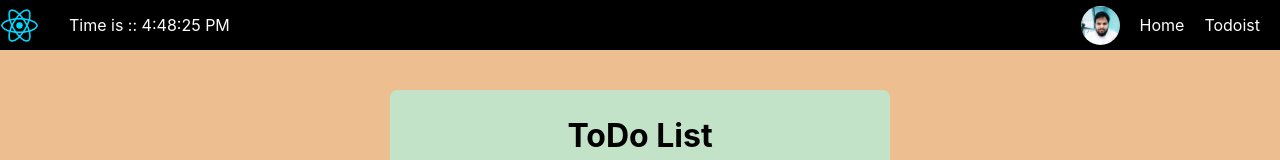
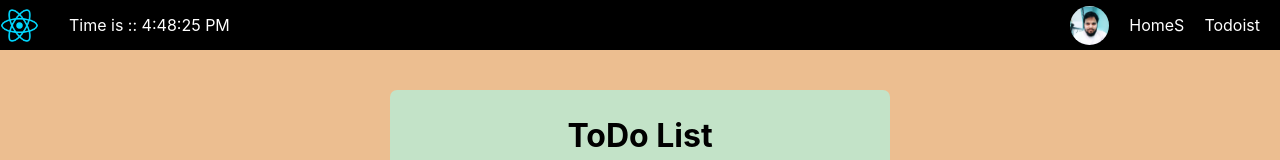
Before and after one commit to iamrdaksh/react_live, a React app: page /todo in a window 1280 px wide. Shown: the top 160 px of the page. Built offline with nearby package versions, Linux system fonts and the light colour scheme.

Commit message:
Update nav.js

```diff
--- a/src/components/nav.js
+++ b/src/components/nav.js
@@ -15,7 +15,7 @@ class Nav extends Component {
                         <img src={require("../assets/rahul_daksh.jpg")} className={styles.React_logo} alt="rahul daksh" />
                     </li>
                     <li>
-                        <NavLink exact activeClassName="active" to="/">Home</NavLink>
+                        <NavLink exact activeClassName="active" to="/">HomeS</NavLink>
                     </li>
                     <li>
                         <NavLink exact activeClassName="active" to="/todo">Todoist</NavLink>
```
